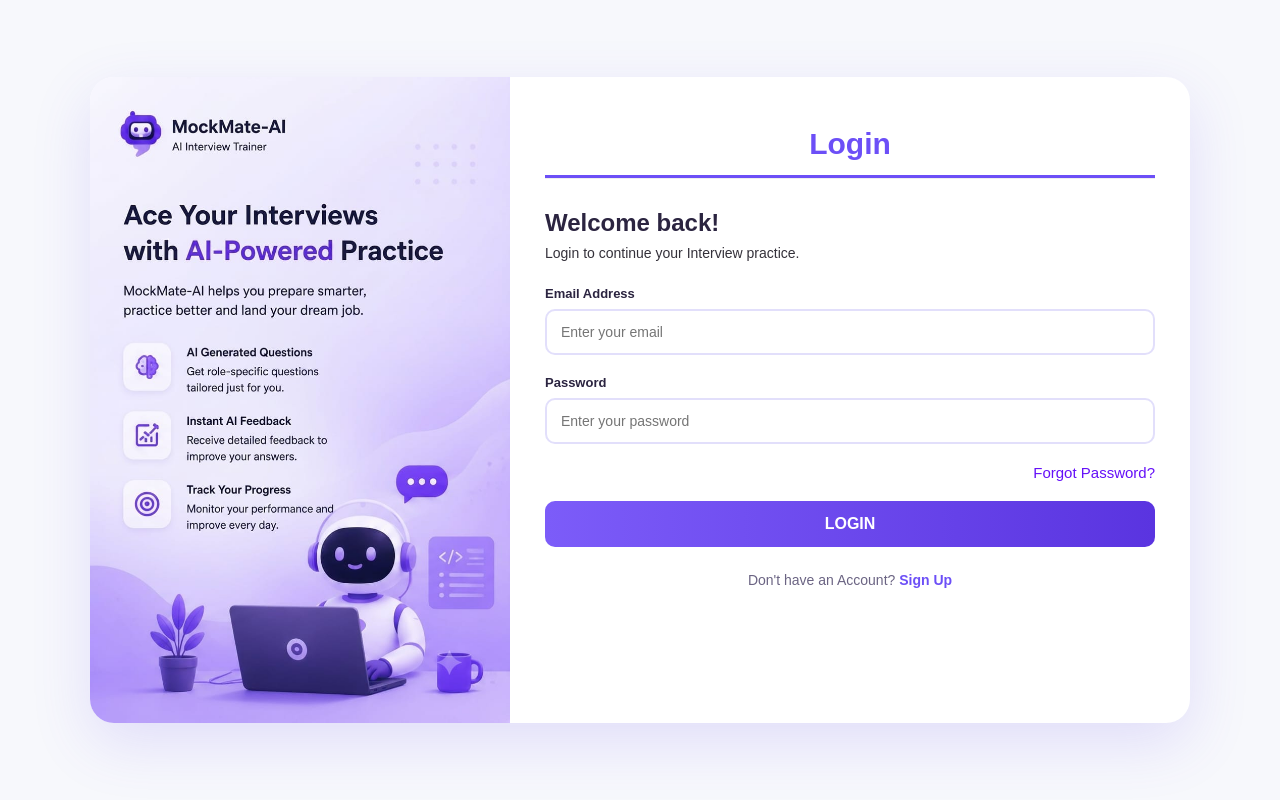
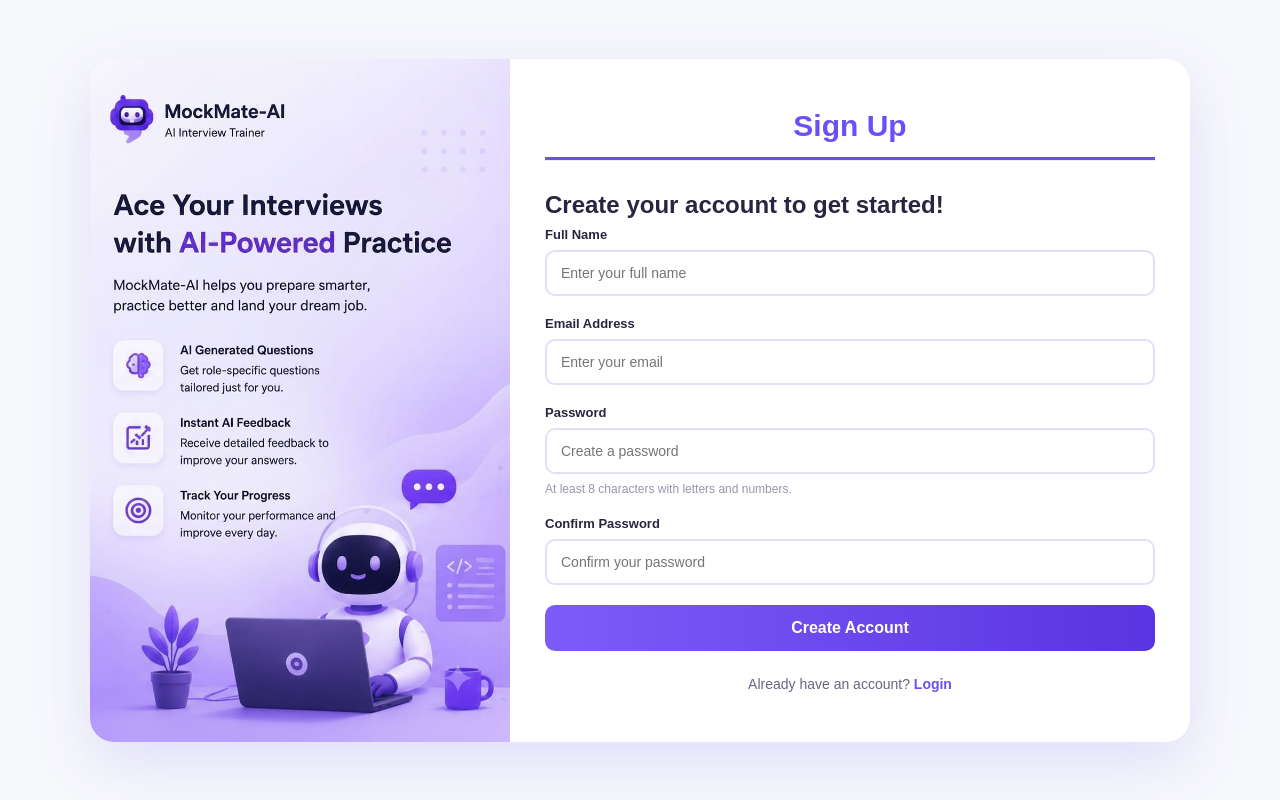
Before and after one commit to shravya-techcodes/MockMate---AI-Interview-Application, a React (Vite) app: page /signup in a window 1280 px wide. Built offline with nearby package versions, Linux system fonts and the light colour scheme; the HTML template or start-up script is replaced by a standard one.

Commit message:
Updated the application with SignUp Page

```diff
--- a/src/App.jsx
+++ b/src/App.jsx
@@ -1,11 +1,13 @@
 import "./App.css";
 import LandingPage from "./Pages/LandingPage";
 import LoginPage from "./Pages/LoginPage";
+import SignupPage from "./Pages/SignupPage";
 import React from 'react'
 
 export default function App() {
   return (
     <LandingPage />,
-    <LoginPage />
+    <LoginPage />,
+    <SignupPage />
   )
 }
--- a/src/MyComponents/Login.jsx
+++ b/src/MyComponents/Login.jsx
@@ -1,4 +1,4 @@
-import "../Styles/Login.css";
+import "../Styles/LoginAndSignUp.css";
 import loginImage from "../assets/loginImage.jpeg";
 import React from 'react'
 
--- /dev/null
+++ b/src/MyComponents/SignUp.jsx
@@ -0,0 +1,53 @@
+import "../Styles/LoginAndSignUp.css";
+import loginImage from "../assets/loginImage.jpeg";
+import React from "react";
+
+export default function SignUp() {
+  return (
+    <div className="container">
+      {/*LEFT PANEL*/}
+      <div className="left-panel">
+        <img src={loginImage} alt="Login Image" className="login-img" />
+      </div>
+
+      {/*RIGHT PANEL*/}
+      <div className="right-panel">
+        <div className="tabs">
+          <div className="tab">Sign Up</div>
+        </div>
+        <h2>Create your account to get started!</h2>
+
+        <form>
+          <label>Full Name</label>
+          <div className="input-group">
+            <input type="text" placeholder="Enter your full name" />
+          </div>
+
+          <label>Email Address</label>
+          <div className="input-group">
+            <input type="email" placeholder="Enter your email" />
+          </div>
+
+          <label>Password</label>
+          <div className="input-group">
+            <input type="password" placeholder="Create a password" />
+          </div>
+          <p className="hint">At least 8 characters with letters and numbers.</p>
+
+          <label>Confirm Password</label>
+          <div className="input-group">
+            <input type="password" placeholder="Confirm your password" />
+          </div>
+
+          <button type="submit" className="btn-login">
+            Create Account
+          </button>
+        </form>
+
+        <p className="signup-text">
+          Already have an account? <a href="#">Login</a>
+        </p>
+      </div>
+    </div>
+  );
+}
--- /dev/null
+++ b/src/Pages/SignupPage.jsx
@@ -0,0 +1,8 @@
+import SignUp from "../MyComponents/SignUp";
+import React from 'react'
+
+export default function LoginPage() {
+  return (
+    <SignUp />
+  )
+}
--- a/src/Styles/Login.css
+++ b/src/Styles/LoginAndSignUp.css
@@ -118,3 +118,11 @@ label {
 }
 
 .signup-text a { color:#6c4ff7; font-weight:600; text-decoration:none; }
+
+/*sign-up page*/
+.hint {
+  font-size:12px;
+  color:#9a93ad;
+  margin-top:-12px;
+  margin-bottom:20px;
+}
```
